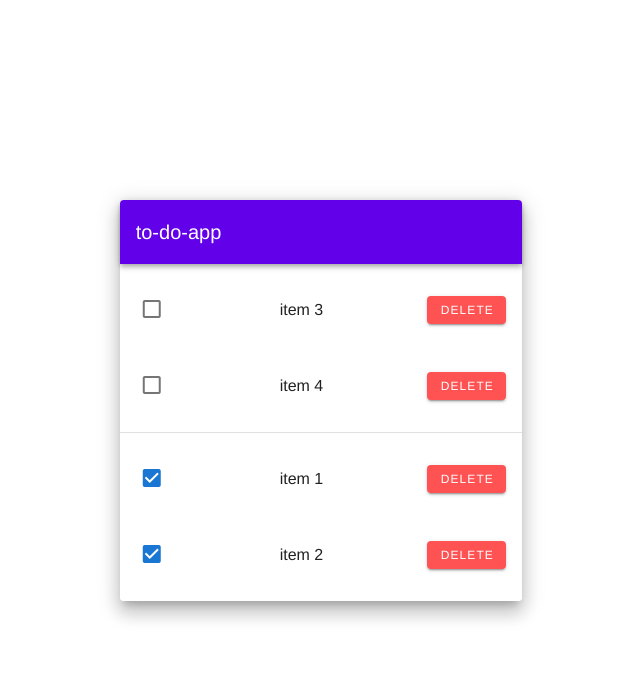
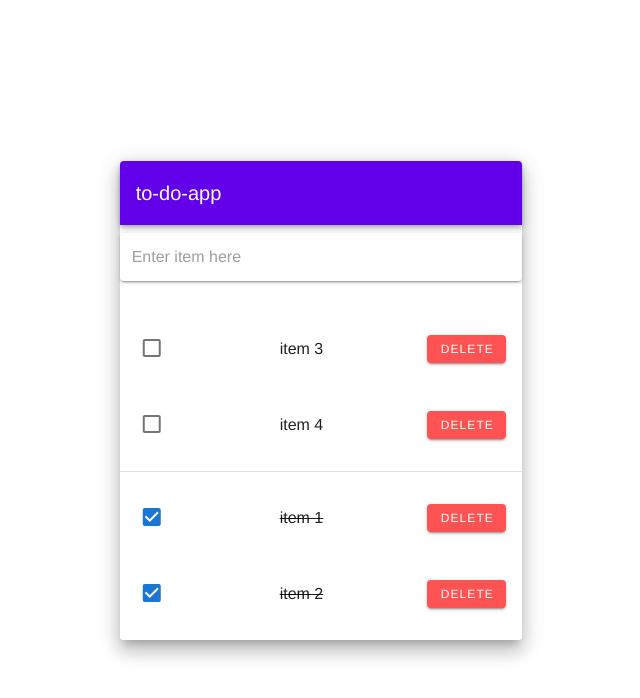
Before and after one commit to chase-mortensen/to-do-app, a Vue app: page / in a window 1280 px wide. Shown: the top 698 px of the page, without its empty margins (319-959 px from the left). Built offline with nearby package versions, Linux system fonts and the light colour scheme.

Commit message:
fixed weird behavior with id field, added strikethrough css

```diff
--- a/src/components/TodoList.vue
+++ b/src/components/TodoList.vue
@@ -20,12 +20,18 @@
             dark
           >
             <v-toolbar-title>to-do-app</v-toolbar-title>
-            <v-spacer></v-spacer>
           </v-toolbar>
+
           <v-list>
+            <v-text-field
+            solo
+            placeholder="Enter item here"
+            v-model="newItem"
+            @keyup.enter="addItem"
+          ></v-text-field>
             <v-list-item
-              v-for="(item, i) in todoItems.filter(item => !item.complete)"
-              :key="i"
+              v-for="item in todoItems.filter(item => !item.complete)"
+              :key="item.id"
               @click="console.log()"
             >
               <v-list-item-avatar>
@@ -44,15 +50,17 @@
           <v-divider></v-divider>
           <v-list>
             <v-list-item
-              v-for="(item, i) in todoItems.filter(item => item.complete)"
-              :key="i"
+              v-for="item in todoItems.filter(item => item.complete)"
+              :key="item.id"
               @click="console.log()"
             >
               <v-list-item-avatar>
                 <v-checkbox v-model="item.complete"></v-checkbox>
               </v-list-item-avatar>
               <v-list-item-content>
-                <v-list-item-title v-text="item.title"></v-list-item-title>
+                <v-list-item-title
+                style="text-decoration: line-through"
+                v-text="item.title"></v-list-item-title>
               </v-list-item-content>
               <v-list-item-icon>
                 <div class="my-2">
@@ -70,14 +78,22 @@
 <script>
   export default {
     data: () => ({
+      newItem: '',
+      id: 4,
       todoItems: [
-        { complete: true, title: 'item 1' },
-        { complete: true, title: 'item 2' },
-        { complete: false, title: 'item 3', },
-        { complete: false, title: 'item 4' },
+        { id: 0, complete: true, title: 'item 1' },
+        { id: 1, complete: true, title: 'item 2' },
+        { id: 2, complete: false, title: 'item 3', },
+        { id: 3, complete: false, title: 'item 4' },
       ],
     }),
-    computed: {
+    methods: {
+      addItem() {
+        if (this.newItem.trim()) {
+          this.todoItems.push({ id: this.id++, complete: false, title: this.newItem });
+          this.newItem = '';
+        }
+      }
     }
   }
 </script>
```
